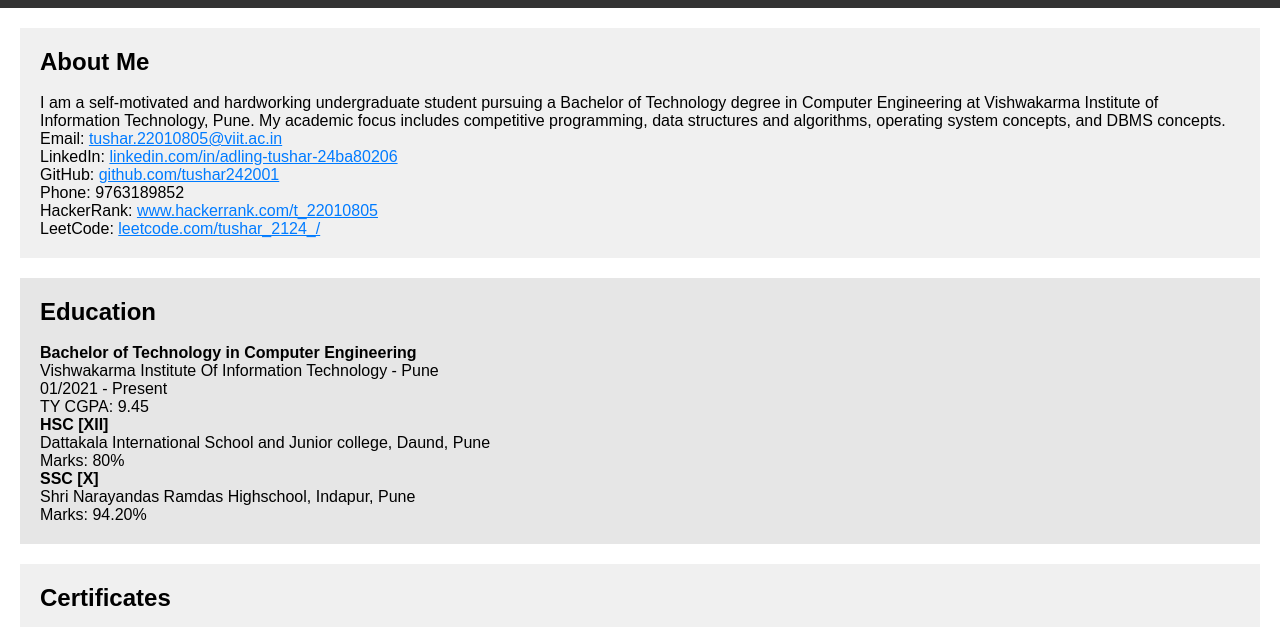
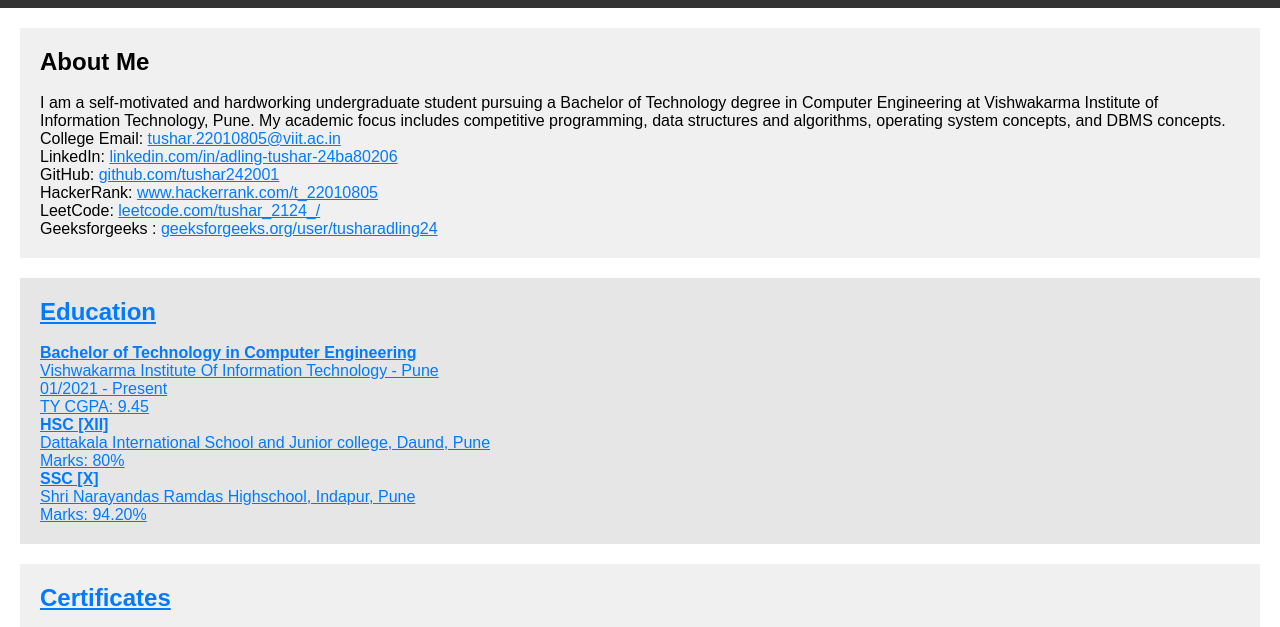
Before and after one commit to tushar242001/Resume, a plain HTML site: page index.html in a window 1280 px wide. Shown: the part 154-781 px from the top of the page. Drawn offline with Linux system fonts and the light colour scheme.

Commit message:
Update index.html

```diff
--- a/index.html
+++ b/index.html
@@ -27,12 +27,12 @@
         <p>
             I am a self-motivated and hardworking undergraduate student pursuing a Bachelor of Technology degree in Computer Engineering at Vishwakarma Institute of Information Technology, Pune. My academic focus includes competitive programming, data structures and algorithms, operating system concepts, and DBMS concepts.
         </p>
-        <p>Email: <a href="mailto:tushar.22010805@viit.ac.in">tushar.22010805@viit.ac.in</a></p>
+        <p>College Email: <a href="mailto:tushar.22010805@viit.ac.in">tushar.22010805@viit.ac.in</a></p>
         <p>LinkedIn: <a href="https://www.linkedin.com/in/adling-tushar-24ba80206">linkedin.com/in/adling-tushar-24ba80206</a></p>
         <p>GitHub: <a href="https://github.com/tushar242001">github.com/tushar242001</a></p>
-        <p>Phone: 9763189852</p>
         <p>HackerRank: <a href="https://www.hackerrank.com/t_22010805">www.hackerrank.com/t_22010805</a></p>
         <p>LeetCode: <a href="https://leetcode.com/tushar_2124_/">leetcode.com/tushar_2124_/</a></p>
+        <p>Geeksforgeeks : <a href="https://auth.geeksforgeeks.org/user/tusharadling24">geeksforgeeks.org/user/tusharadling24</p>
     </section>
 
     <section id="education">
```
